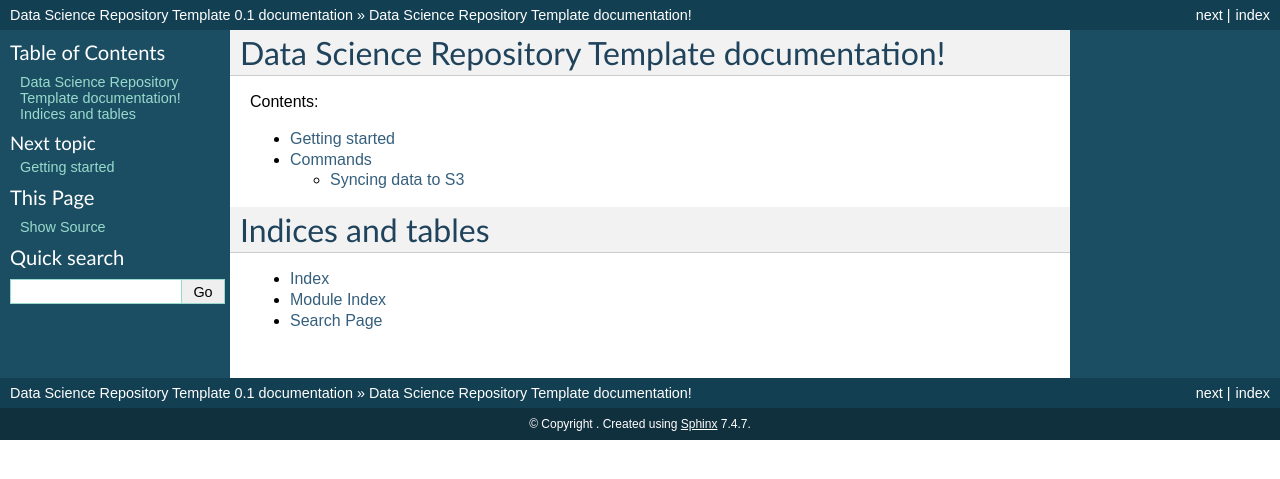
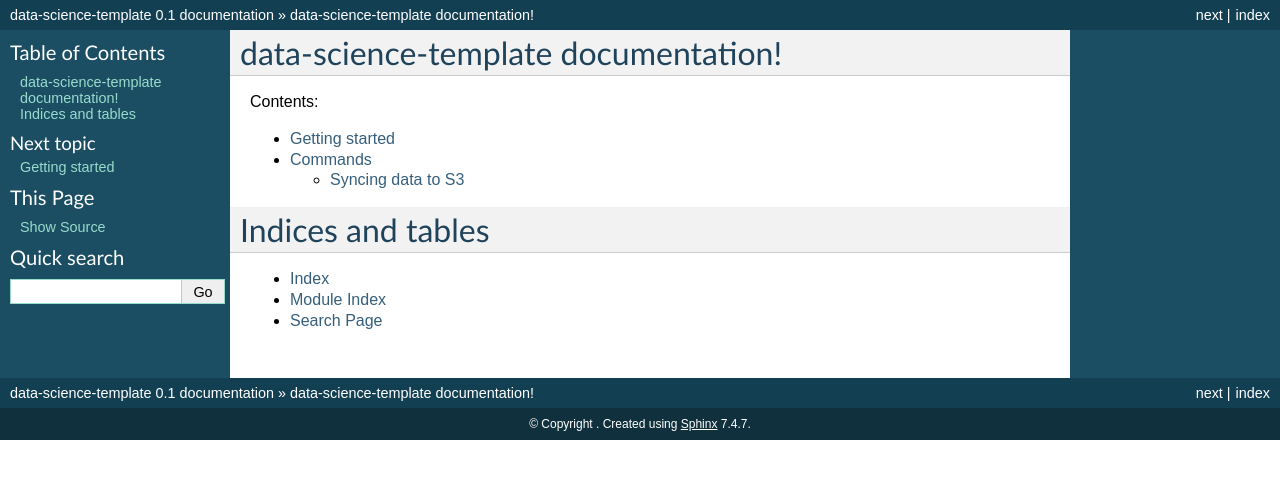
Before and after one commit to gkhnelbstn/data-science-template, a Sphinx documentation site: the page built from docs/index.rst, in a window 1280 px wide. Shown: the top 479 px of the page. Built offline with Sphinx 7.4.7, drawn with Linux system fonts in a browser that asks for light colours.

Commit message:
data fixed

```diff
--- a/docs/conf.py
+++ b/docs/conf.py
@@ -1,6 +1,6 @@
 # -*- coding: utf-8 -*-
 #
-# Data Science Repository Template documentation build configuration file, created by
+# data-science-template documentation build configuration file, created by
 # sphinx-quickstart.
 #
 # This file is execfile()d with the current directory set to its containing dir.
@@ -41,7 +41,7 @@ source_suffix = '.rst'
 master_doc = 'index'
 
 # General information about the project.
-project = u'Data Science Repository Template'
+project = u'data-science-template'
 
 # The version info for the project you're documenting, acts as replacement for
 # |version| and |release|, also used in various other places throughout the
@@ -185,7 +185,7 @@ latex_elements = {
 latex_documents = [
     ('index',
      'data-science-template.tex',
-     u'Data Science Repository Template Documentation',
+     u'data-science-template Documentation',
      u"Gökhan Elbistan", 'manual'),
 ]
 
@@ -215,7 +215,7 @@ latex_documents = [
 # One entry per manual page. List of tuples
 # (source start file, name, description, authors, manual section).
 man_pages = [
-    ('index', 'data-science-template', u'Data Science Repository Template Documentation',
+    ('index', 'data-science-template', u'data-science-template Documentation',
      [u"Gökhan Elbistan"], 1)
 ]
 
@@ -229,9 +229,9 @@ man_pages = [
 # (source start file, target name, title, author,
 #  dir menu entry, description, category)
 texinfo_documents = [
-    ('index', 'data-science-template', u'Data Science Repository Template Documentation',
-     u"Gökhan Elbistan", 'Data Science Repository Template',
-     'Repository Template for Data Science repositories.', 'Miscellaneous'),
+    ('index', 'data-science-template', u'data-science-template Documentation',
+     u"Gökhan Elbistan", 'data-science-template',
+     'Data Science Repository Template', 'Miscellaneous'),
 ]
 
 # Documents to append as an appendix to all manuals.
--- a/docs/index.rst
+++ b/docs/index.rst
@@ -1,9 +1,9 @@
-.. Data Science Repository Template documentation master file, created by
+.. data-science-template documentation master file, created by
    sphinx-quickstart.
    You can adapt this file completely to your liking, but it should at least
    contain the root `toctree` directive.
 
-Data Science Repository Template documentation!
+data-science-template documentation!
 ==============================================
 
 Contents:
--- a/setup.py
+++ b/setup.py
@@ -4,7 +4,7 @@ setup(
     name='src',
     packages=find_packages(),
     version='0.1.0',
-    description='Repository Template for Data Science repositories.',
+    description='Data Science Repository Template',
     author='Gökhan Elbistan',
     license='MIT',
 )
```
Also changed, not shown: README.md (+28 -43 lines), install.ipynb (added).
